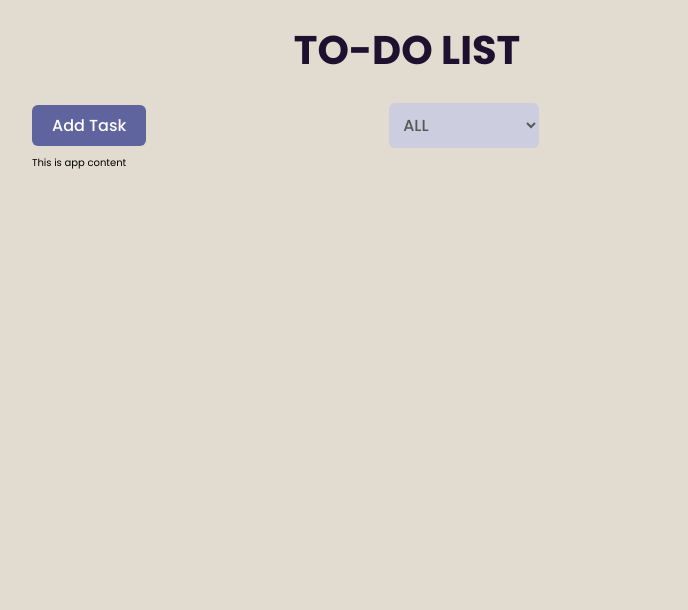
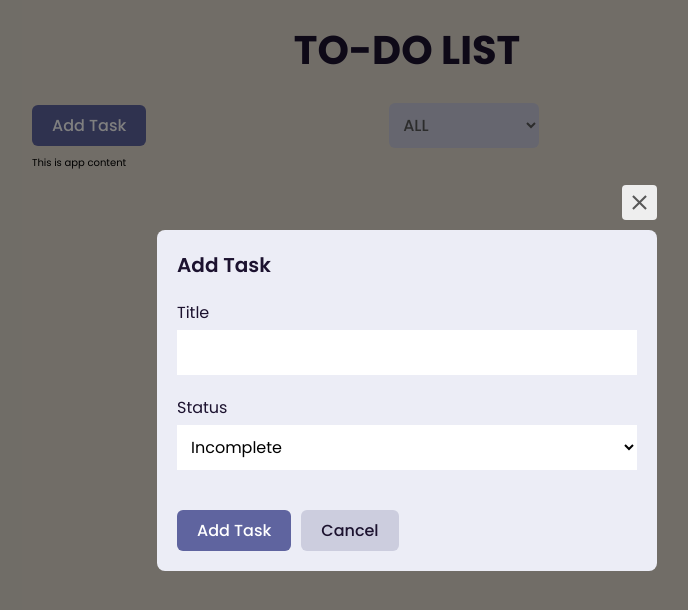
Before and after one commit to chan-kristine/Intern-Task, a React (Create React App) app: page / in a window 1280 px wide. Shown: the top 610 px of the page, without its empty margins (233-921 px from the left). Built offline with nearby package versions, Linux system fonts and the light colour scheme; the HTML template or start-up script is replaced by a standard one.

Commit message:
other approach for cancel function

```diff
--- a/src/components/AppHeader.js
+++ b/src/components/AppHeader.js
@@ -4,7 +4,7 @@ import styles from '../styles/modules/app.module.scss';
 import TodoModal from './TodoModal';
 
 function AppHeader() {
-  const [modalOpen, setModalOpen] = useState(false); // Corrected usage
+  const [modalOpen, setModalOpen] = useState(true);
 
   return (
     <div className={styles.appHeader}>
--- a/src/components/TodoModal.js
+++ b/src/components/TodoModal.js
@@ -4,20 +4,22 @@ import styles from '../styles/modules/modal.module.scss';
 import { Button } from './Button';
 
 function TodoModal({ modalOpen, setModalOpen }) {
-  const handleAddTask = () => {
-    setModalOpen(false);
-  };
-
-  const handleCancel = () => {
-    setModalOpen(false);
-  };
-
   return (
     <div>
       {modalOpen && (
         <div className={styles.wrapper}>
           <div className={styles.container}>
-            <div className={styles.closeButton}>
+            <div
+              className={styles.closeButton}
+              onClick={() => setModalOpen(false)}
+              onKeyDown={(e) => {
+                if (e.key === 'Enter') {
+                  setModalOpen(false);
+                }
+              }}
+              tabIndex={0}
+              role="button"
+            >
               <MdClose />
             </div>
             <form className={styles.form}>
@@ -34,13 +36,18 @@ function TodoModal({ modalOpen, setModalOpen }) {
                 </select>
               </label>
               <div className={styles.buttonContainer}>
-                <Button type="button" variant="primary" onClick={handleAddTask}>
+                <Button type="submit" variant="primary">
                   Add Task
                 </Button>
                 <Button
                   type="button"
                   variant="secondary"
-                  onClick={handleCancel}
+                  onClick={() => setModalOpen(false)}
+                  onKeyDown={(e) => {
+                    if (e.key === 'Enter') {
+                      setModalOpen(false);
+                    }
+                  }}
                 >
                   Cancel
                 </Button>
```
